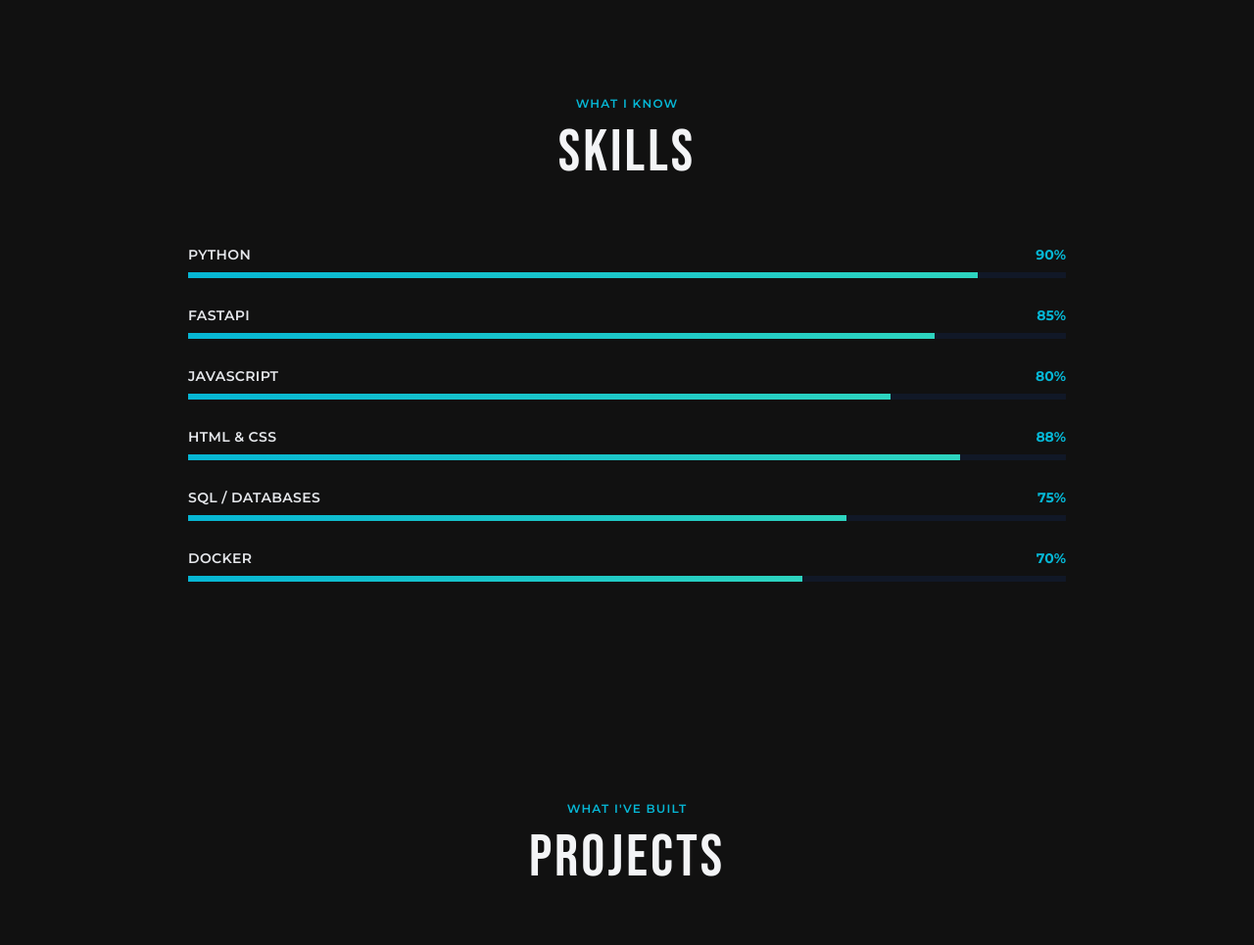
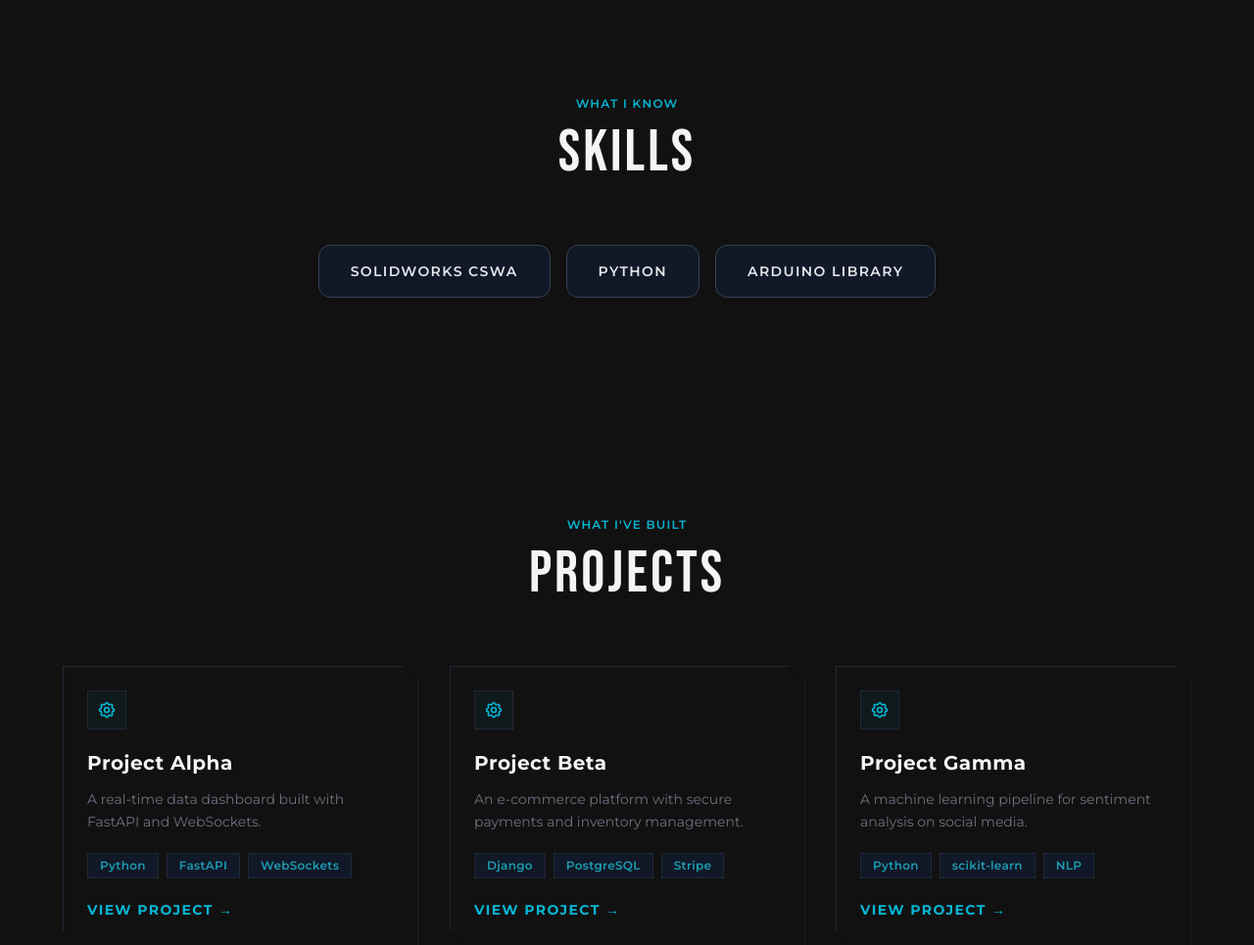
Before and after one commit to abimferdous-pixel/portfolio, a FastAPI app: page / in a window 1280 px wide. Shown: the part 1518-2483 px from the top of the page at 98% size. Run offline with FastAPI, Linux system fonts and the light colour scheme; some libraries are stand-ins or nearby versions.

Commit message:
Update skills, add project pages, remove contact form

```diff
--- a/app/main.py
+++ b/app/main.py
@@ -20,31 +20,28 @@ PORTFOLIO_DATA = {
         "with PCB designing, certified in Solidworks CSWA, and motivated to learn."
     ),
     "skills": [
-        {"name": "Python", "level": 90},
-        {"name": "FastAPI", "level": 85},
-        {"name": "JavaScript", "level": 80},
-        {"name": "HTML & CSS", "level": 88},
-        {"name": "SQL / Databases", "level": 75},
-        {"name": "Docker", "level": 70},
+        "Solidworks CSWA",
+        "Python",
+        "Arduino Library",
     ],
     "projects": [
         {
             "title": "Project Alpha",
             "description": "A real-time data dashboard built with FastAPI and WebSockets.",
             "tags": ["Python", "FastAPI", "WebSockets"],
-            "link": "#",
+            "slug": "project-alpha",
         },
         {
             "title": "Project Beta",
             "description": "An e-commerce platform with secure payments and inventory management.",
             "tags": ["Django", "PostgreSQL", "Stripe"],
-            "link": "#",
+            "slug": "project-beta",
         },
         {
             "title": "Project Gamma",
             "description": "A machine learning pipeline for sentiment analysis on social media.",
             "tags": ["Python", "scikit-learn", "NLP"],
-            "link": "#",
+            "slug": "project-gamma",
         },
     ],
     "social": {
@@ -61,3 +58,10 @@ async def index(request: Request):
     return templates.TemplateResponse(
         "index.html", {"request": request, "data": PORTFOLIO_DATA}
     )
+
+@app.get("/project/{slug}", response_class=HTMLResponse)
+async def project_page(request: Request, slug: str):
+    project = next((p for p in PORTFOLIO_DATA["projects"] if p["slug"] == slug), None)
+    return templates.TemplateResponse(
+        "project.html", {"request": request, "project": project, "data": PORTFOLIO_DATA}
+    )
--- a/app/static/js/main.js
+++ b/app/static/js/main.js
@@ -125,31 +125,12 @@ gsap.from(".about-card-inner", {
   scrollTrigger: { trigger: "#about", start: "top 70%" },
 });
 
-/* ---- Skill bars + counter ---- */
-gsap.utils.toArray(".skill-bar-wrap").forEach((wrap, i) => {
-  const bar = wrap.querySelector(".skill-bar");
-  const pct = wrap.querySelector(".skill-pct");
-  const target = parseInt(bar.dataset.width);
-
-  gsap.to(wrap, {
-    opacity: 1, y: 0, duration: 0.6, ease: "power3.out",
-    delay: i * 0.09,
-    scrollTrigger: { trigger: "#skills", start: "top 72%" },
-  });
-
-  ScrollTrigger.create({
-    trigger: "#skills",
-    start: "top 72%",
-    once: true,
-    onEnter: () => {
-      gsap.to(bar, { width: target + "%", duration: 1.3, delay: i * 0.09 + 0.2, ease: "power2.out" });
-      // counter
-      const obj = { val: 0 };
-      gsap.to(obj, {
-        val: target, duration: 1.3, delay: i * 0.09 + 0.2, ease: "power2.out",
-        onUpdate: () => { pct.textContent = Math.round(obj.val) + "%"; },
-      });
-    },
+/* ---- Skill tags pop in ---- */
+gsap.utils.toArray(".skill-tag").forEach((tag, i) => {
+  gsap.from(tag, {
+    opacity: 0, y: 30, scale: 0.8, duration: 0.5, ease: "back.out(2)",
+    delay: i * 0.15,
+    scrollTrigger: { trigger: "#skills", start: "top 75%" },
   });
 });
 
--- a/app/templates/index.html
+++ b/app/templates/index.html
@@ -119,16 +119,10 @@
     <div class="max-w-4xl mx-auto text-center">
       <p class="text-accent font-semibold tracking-widest uppercase text-xs mb-3">What I Know</p>
       <h2 class="font-display text-6xl tracking-wider mb-16">Skills</h2>
-      <div class="space-y-7 text-left">
+      <div class="flex flex-wrap justify-center gap-4">
         {% for skill in data.skills %}
-        <div class="skill-bar-wrap">
-          <div class="flex justify-between mb-2">
-            <span class="font-semibold text-gray-200 text-sm tracking-wide uppercase">{{ skill.name }}</span>
-            <span class="text-accent font-bold text-sm skill-pct" data-target="{{ skill.level }}">0%</span>
-          </div>
-          <div class="w-full bg-gray-900 h-1.5 overflow-hidden">
-            <div class="skill-bar h-1.5 bg-gradient-to-r from-cyan-500 to-teal-400 w-0" data-width="{{ skill.level }}"></div>
-          </div>
+        <div class="skill-tag px-8 py-4 bg-gray-900 border border-gray-700 text-gray-200 font-semibold tracking-widest uppercase text-sm rounded-xl hover:border-accent hover:text-accent transition-all duration-200">
+          {{ skill }}
         </div>
         {% endfor %}
       </div>
@@ -157,7 +151,7 @@
             <span class="text-xs bg-gray-900 text-cyan-400/70 px-3 py-1 border border-gray-800 font-semibold tracking-wide">{{ tag }}</span>
             {% endfor %}
           </div>
-          <a href="{{ project.link }}" class="text-accent text-sm font-bold tracking-widest hover:underline uppercase">View Project →</a>
+          <a href="/project/{{ project.slug }}" class="text-accent text-sm font-bold tracking-widest hover:underline uppercase">View Project →</a>
         </div>
         {% endfor %}
       </div>
```
Also changed, not shown: app/templates/project.html (added, +103 -0 lines).
